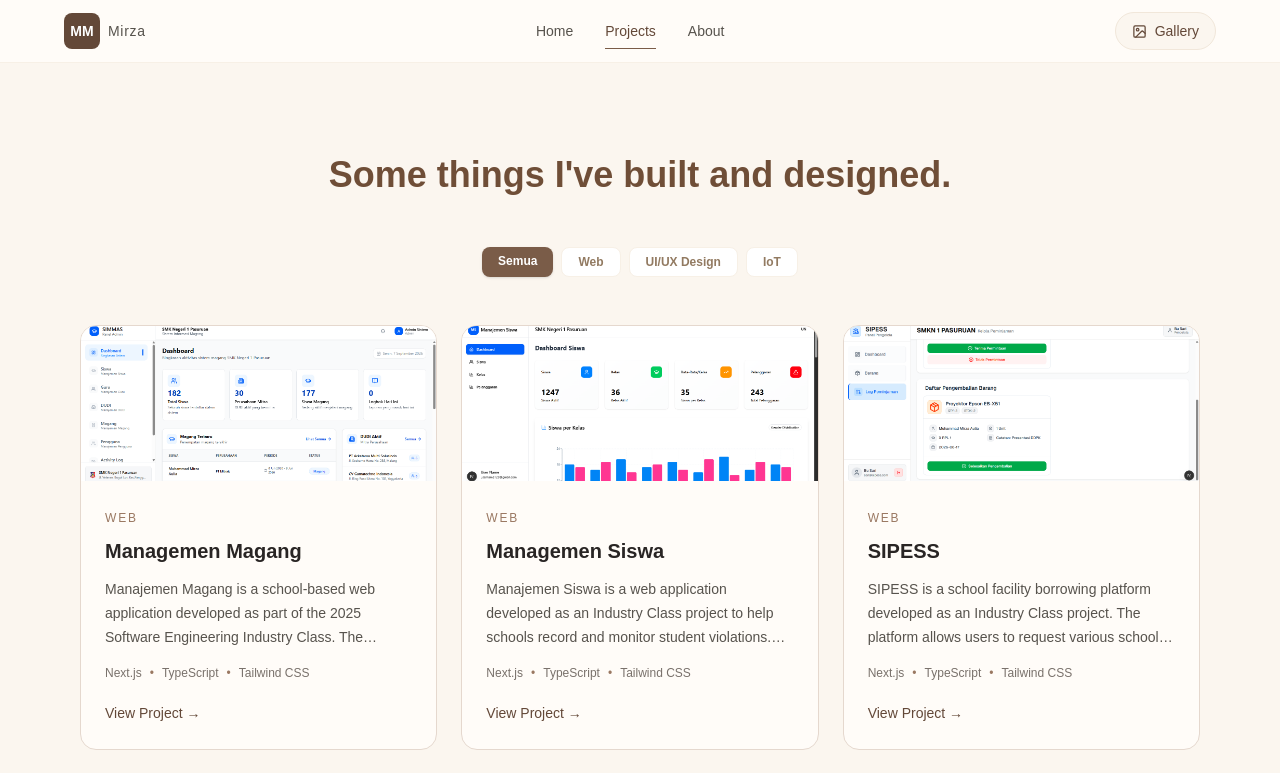
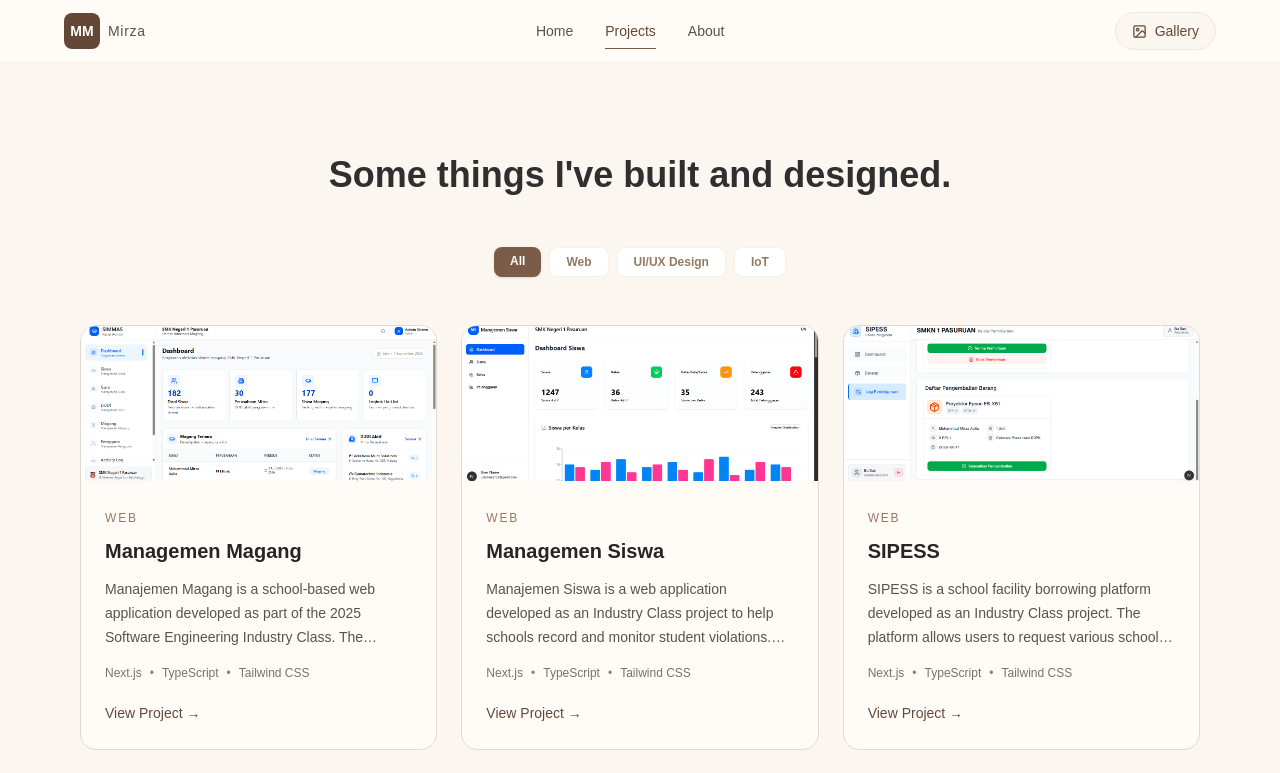
Before and after one commit to muhammadmirzaaa212-dev/profile-siswa, a Next.js app: page /projects in a window 1280 px wide. Shown: the top 773 px of the page. Built offline with nearby package versions, Linux system fonts and the light colour scheme.

Commit message:
style: memperbaiki warna dan font serta reponsive

```diff
--- a/src/app/(site)/projects/page.tsx
+++ b/src/app/(site)/projects/page.tsx
@@ -5,7 +5,6 @@ import {
   MapPinIcon,
 } from "lucide-react";
 import Link from "next/link";
-import Image from "next/image";
 import { daftarProyek } from "@/data/proyek";
 import ProjectCard from "@/components/ProjectCard";
 
@@ -19,17 +18,17 @@ export default async function ProjectsPage({searchParams}: ProjectPageProps) {
     ? daftarProyek.filter((p) => p.category.toLowerCase() === category.toLowerCase())
     : daftarProyek;
 
-  const categories = ['Semua', 'Web', 'UI/UX Design', 'IoT']
+  const categories = ['All', 'Web', 'UI/UX Design', 'IoT']
 
   return (
     <div className="min-h-screen bg-cream-100">
       <div className="p-6 sm:p-8 md:p-10 lg:p-20 flex flex-col items-center justify-center gap-8 md:gap-10">
-        <p className="text-center font-semibold text-2xl sm:text-3xl md:text-4xl text-[#6F4E37] my-3">
+        <p className="text-center font-semibold text-2xl sm:text-3xl md:text-4xl text-charcoal-900 my-3">
           Some things I've built and designed.
         </p>
         <div className="flex flex-wrap gap-2">
           {categories.map((cat) => {
-            const isAll = cat === 'Semua';
+            const isAll = cat === 'All';
             const href = isAll ? '/projects' : `/projects?category=${cat.toLowerCase()}`;
             const isActive = isAll ? !category : category?.toLowerCase() === cat.toLowerCase();
             return(
```
